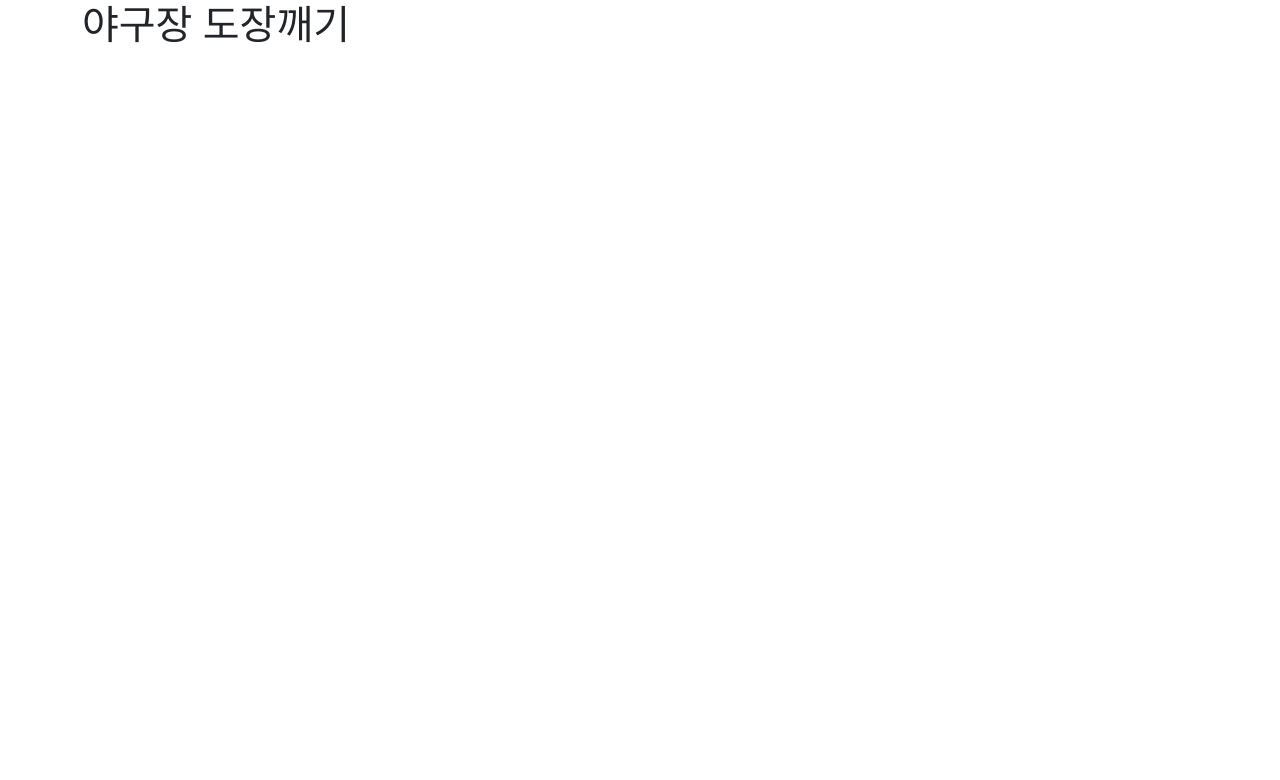
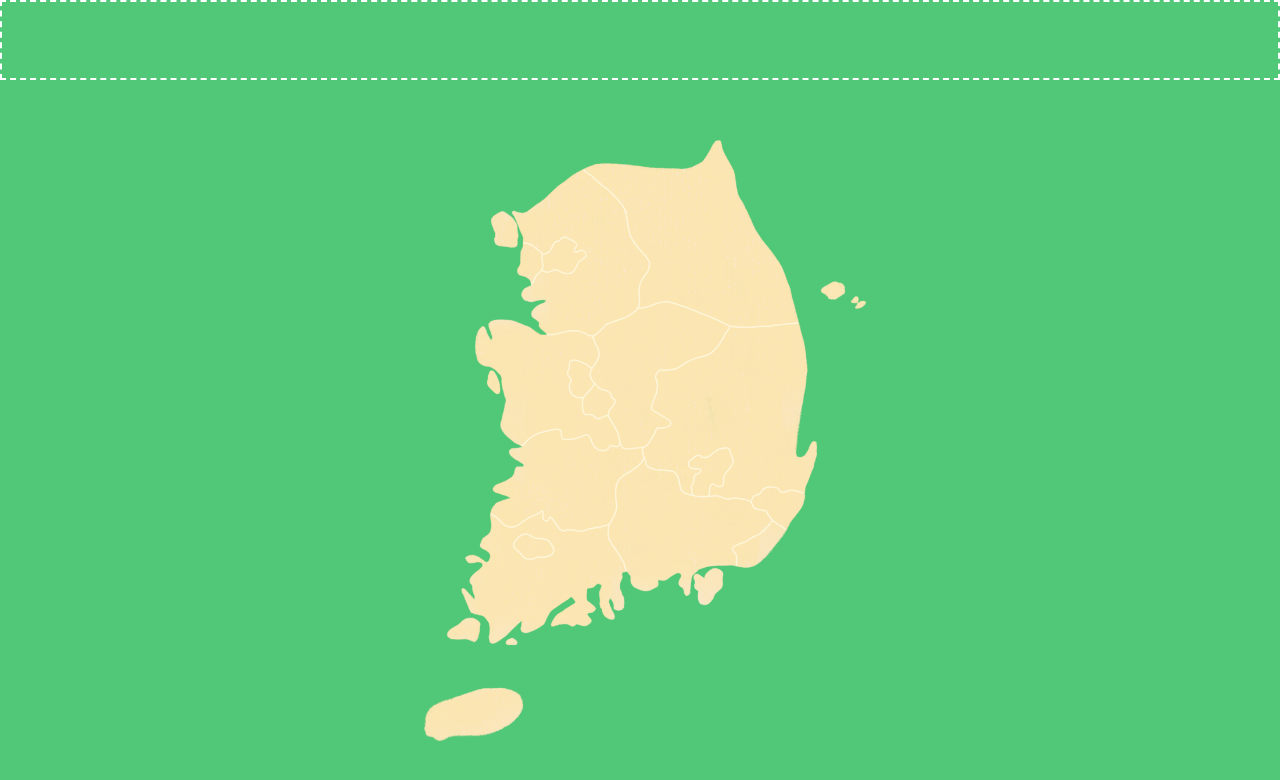
Before and after one commit to ryeongse25/yagujang_info, a Next.js app: page / in a window 1280 px wide. Shown: the top 780 px of the page. Built offline with nearby package versions, Linux system fonts and the light colour scheme.

Commit message:
feat: add main page background img

```diff
--- a/src/components/header/Header.tsx
+++ b/src/components/header/Header.tsx
@@ -2,10 +2,16 @@ export default function Header() {
   return (
     <>
       <header>
-        <div className="container">
-          <h1>야구장 도장깨기</h1>
-        </div>
+        <div className="container"></div>
       </header>
+      <style jsx>{`
+        header {
+          position: absolute;
+          width: 100vw;
+          height: var(--main-header-height);
+          border: 2px dashed white;
+        }
+      `}</style>
     </>
   );
 }
--- a/src/pages/index.tsx
+++ b/src/pages/index.tsx
@@ -1,3 +1,17 @@
 export default function Home() {
-  return <></>;
+  return (
+    <>
+      <div className="main d-flex justify-content-center align-items-center">
+        <img src="/img/main/map.png" width="480px" />
+      </div>
+      <style jsx>{`
+        .main {
+          height: 100vh;
+          overflow-y: hidden;
+          background: #50c878;
+          padding-top: var(--main-header-height);
+        }
+      `}</style>
+    </>
+  );
 }
```
